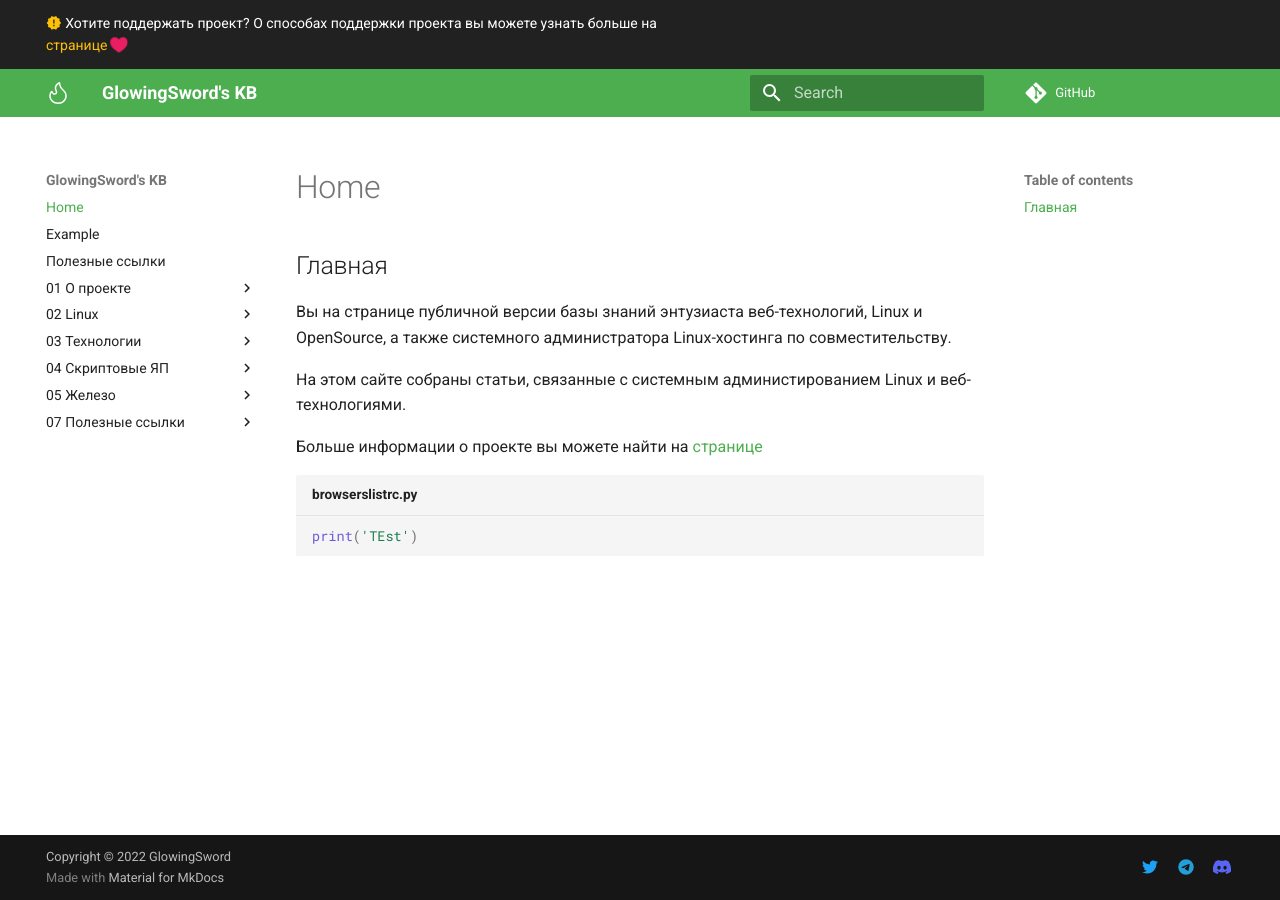
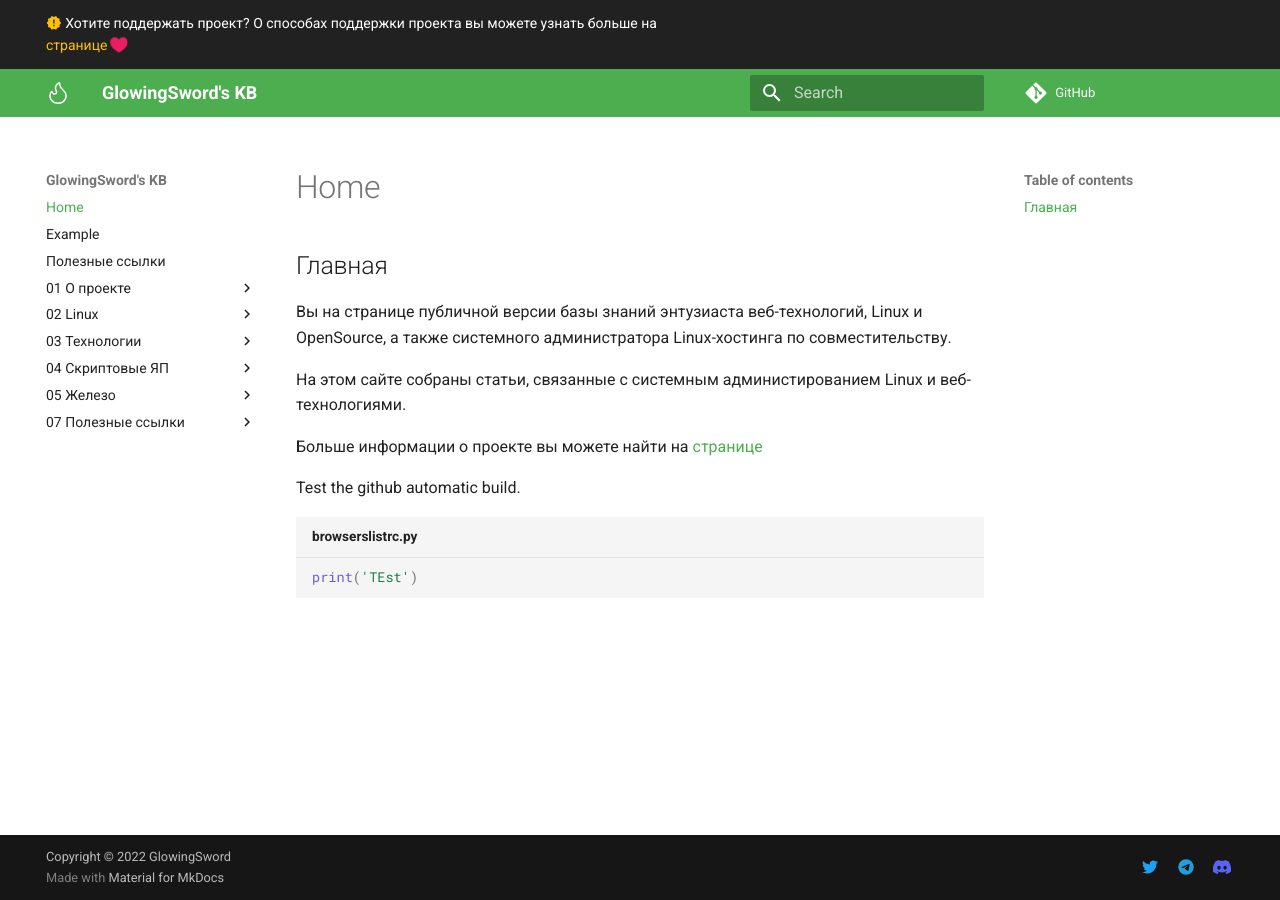
Before and after one commit to glowingsword/docs.glowingsword.ru, an MkDocs documentation site: the page built from docs/index.md, in a window 1280 px wide. Built offline with MkDocs 1.6.1 and Material for MkDocs 9.7.7, drawn with Linux system fonts in a browser that asks for light colours; a script that is not in the unit is left out; comment, search, counter and statistics services are not loaded.

Commit message:
Small change in the index.md

````diff
--- a/docs/index.md
+++ b/docs/index.md
@@ -5,6 +5,7 @@
 
 Больше информации о проекте вы можете найти на  [странице](./about)
 
+Test the github automatic build.
 
 
 ```python title="browserslistrc.py"
````
